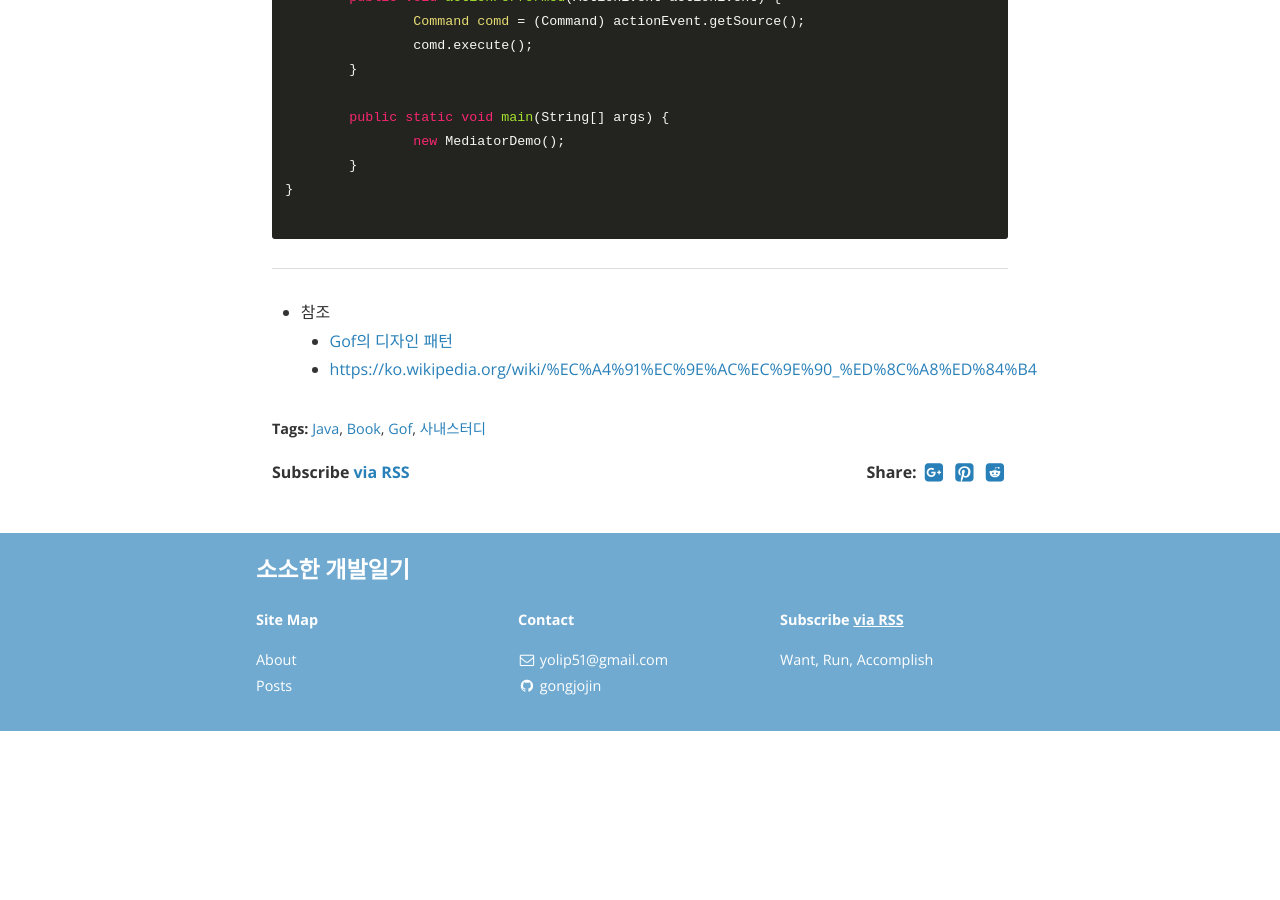
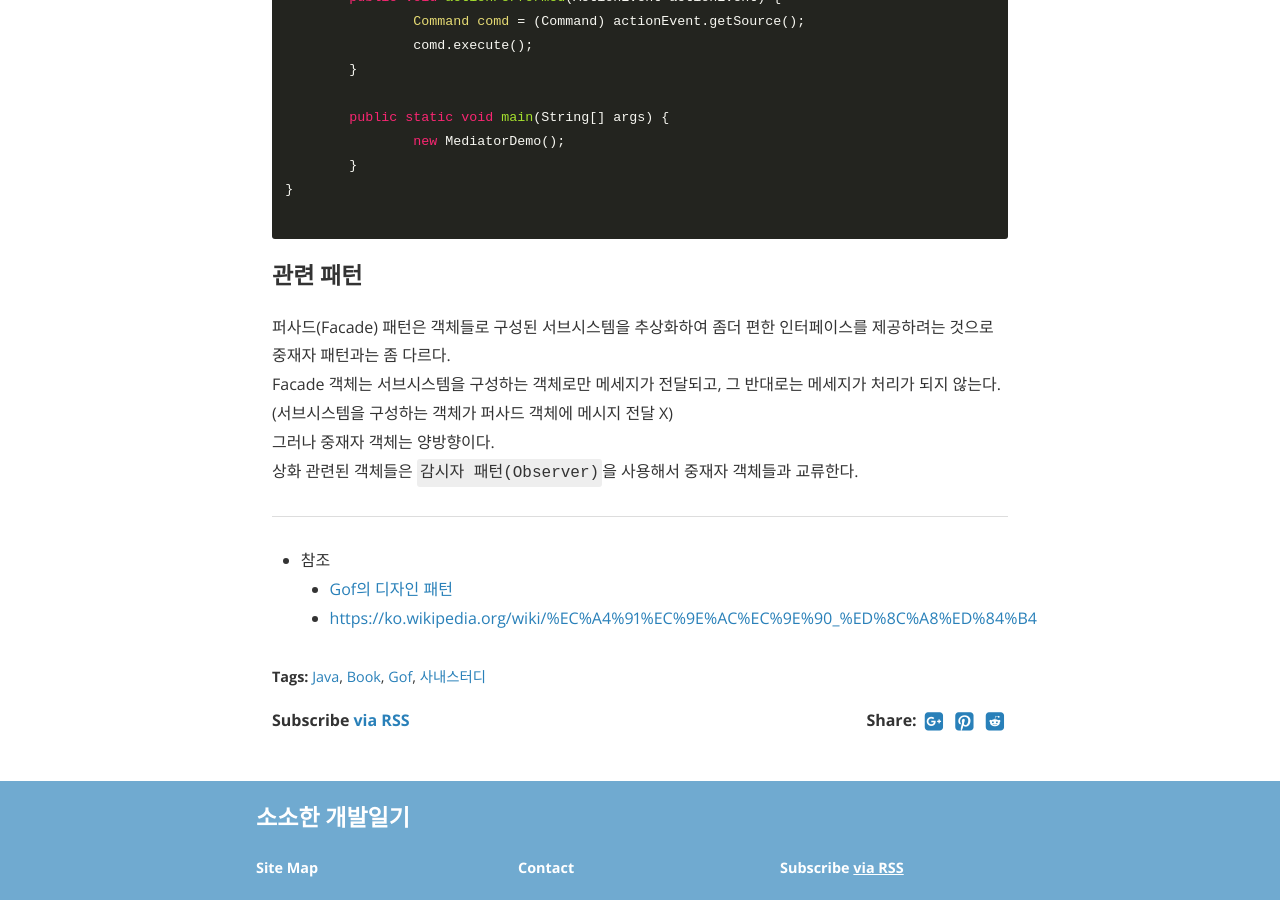
Before and after one commit to gonghojin/gonghojin.github.io, a Jekyll site: the page built from _posts/book/java/gof/2020-02-01-gofpattern-mediator.md, in a window 1280 px wide and 900 px high, scrolled down 5655 px. Built offline with Jekyll 4.4.1, drawn with Linux system fonts in a browser that asks for light colours; nearby versions of some CDN libraries; comment, search, counter and statistics services are not loaded; before the commit the page ends 6386 px from its top, so only the background shows below that.

Commit message:
Add: 스터디 준비_중재자(Mediator) 관련패턴

```diff
--- a/_posts/book/java/gof/2020-02-01-gofpattern-mediator.md
+++ b/_posts/book/java/gof/2020-02-01-gofpattern-mediator.md
@@ -197,6 +197,12 @@ class MediatorDemo extends JFrame implements ActionListener {
 
 ~~~
 
+### 관련 패턴
+퍼사드(Facade) 패턴은 객체들로 구성된 서브시스템을 추상화하여 좀더 편한 인터페이스를 제공하려는 것으로 중재자 패턴과는 좀 다르다.
+Facade 객체는 서브시스템을 구성하는 객체로만 메세지가 전달되고, 그 반대로는 메세지가 처리가 되지 않는다.(서브시스템을 구성하는 객체가 퍼사드 객체에 메시지 전달 X)
+그러나 중재자 객체는 양방향이다.
+상화 관련된 객체들은 `감시자 패턴(Observer)`을 사용해서 중재자 객체들과 교류한다.
+
 ---
 - 참조
 	+ [Gof의 디자인 패턴](https://www.google.com/search?newwindow=1&sxsrf=ACYBGNTM3TLPpNtM8XVERiP7AyPyLDi3sQ%3A1572758465286&ei=wWO-XfOOEcTGmAWs26i4Cw&q=gof%EC%9D%98+%EB%94%94%EC%9E%90%EC%9D%B8%ED%8C%A8%ED%84%B4&oq=gof&gs_l=psy-ab.1.1.35i39l2j0i67j0j0i131l4j0j0i131.1801221.1802149..1803884...0.1..0.188.465.0j3......0....1..gws-wiz.......0i71.wMtI5vf-WEU)
```
